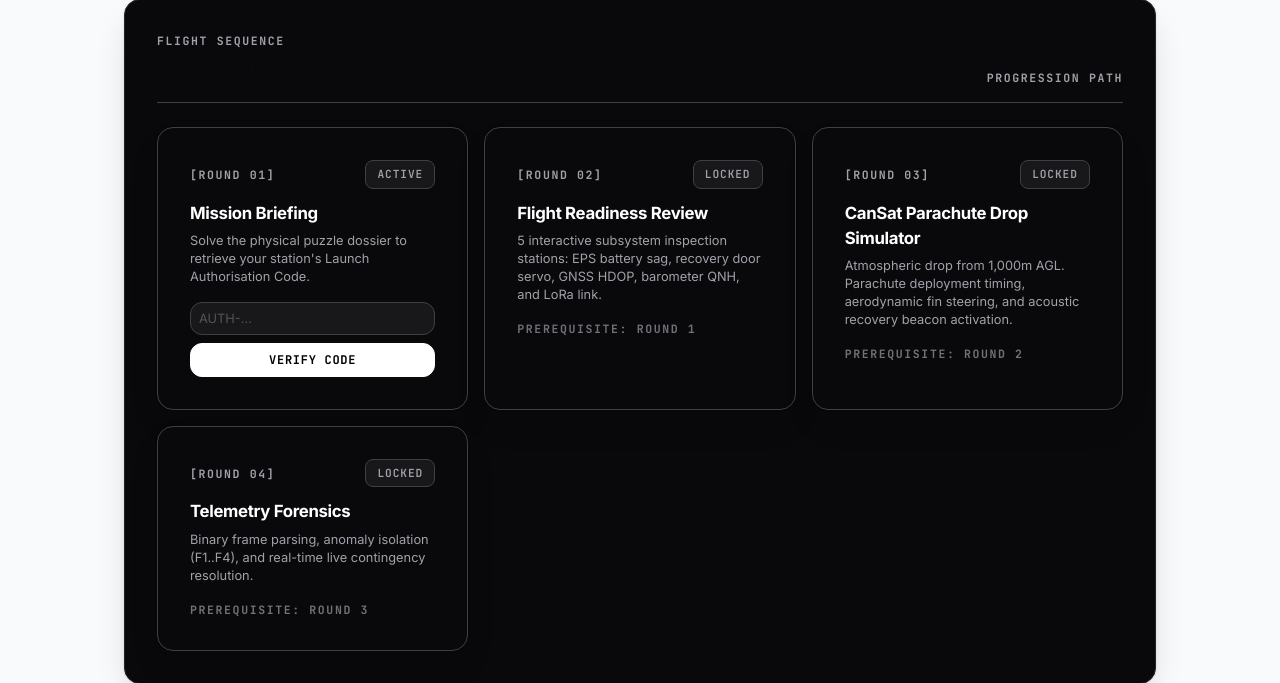
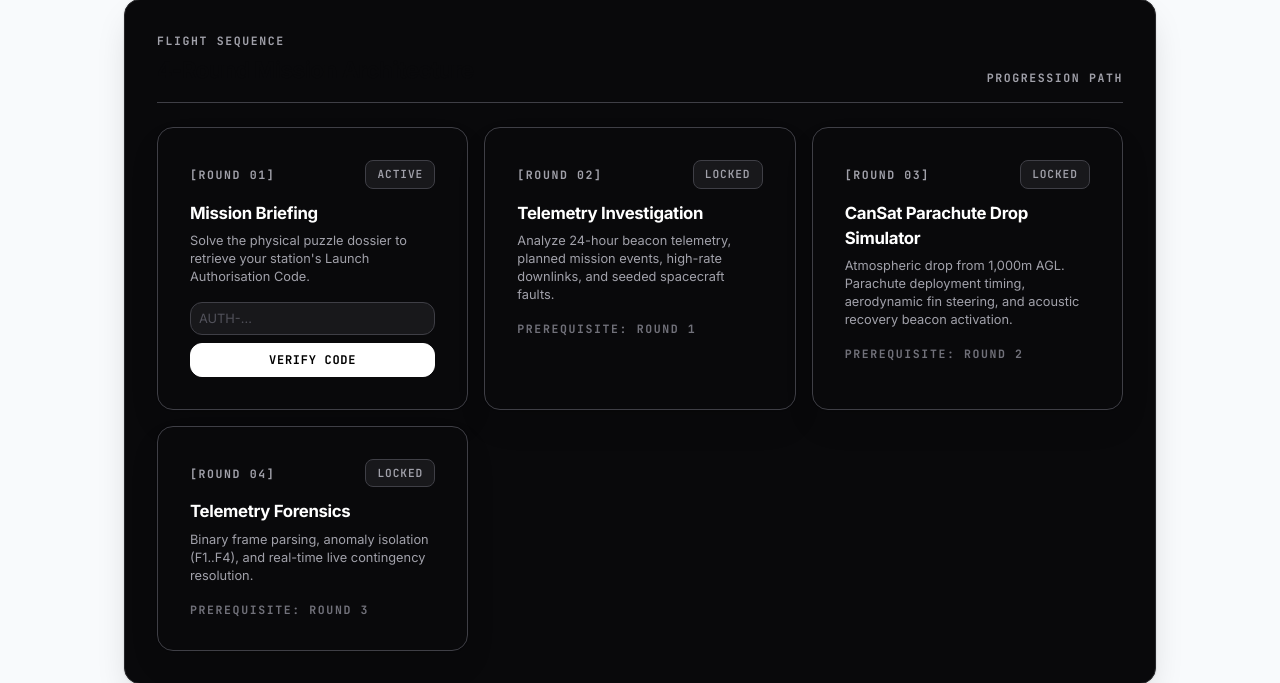
Before and after one commit to Hootsworth/ICARUS_cansat-XA14, a FastAPI app: template app/templates/dashboard.html in a window 1280 px wide. Shown: the part 693-1376 px from the top of the page. Run offline with FastAPI, Linux system fonts and the light colour scheme; the template is opened without the code that fills it, so the values that code supplies are empty; data comes from the database, SQL or seed files in the repository; some libraries are stand-ins or nearby versions.

Commit message:
Label Round 2 as telemetry investigation

```diff
--- a/app/templates/dashboard.html
+++ b/app/templates/dashboard.html
@@ -106,9 +106,9 @@
                     <span class="badge">LOCKED</span>
                     {% endif %}
                 </div>
-                <h3 style="font-size: 1.05rem; margin-bottom: 0.4rem;">Flight Readiness Review</h3>
+                <h3 style="font-size: 1.05rem; margin-bottom: 0.4rem;">Telemetry Investigation</h3>
                 <p style="font-size: 0.8rem; color: var(--text-muted); line-height: 1.4; margin-bottom: 1rem;">
-                    5 interactive subsystem inspection stations: EPS battery sag, recovery door servo, GNSS HDOP, barometer QNH, and LoRa link.
+                    Analyze 24-hour beacon telemetry, planned mission events, high-rate downlinks, and seeded spacecraft faults.
                 </p>
             </div>
             <div>
@@ -116,7 +116,7 @@
                 <div class="mono" style="font-size: 0.85rem; color: var(--text-main); font-weight: 700; margin-bottom: 0.5rem;">
                     +{{ rounds_summary[2].score }} PTS AWARDED
                 </div>
-                <a href="/round2" class="mono" style="font-size: 0.75rem; color: var(--text-dim); text-decoration: underline;">Review &rarr;</a>
+                <a href="/round2" class="mono" style="font-size: 0.75rem; color: var(--text-dim); text-decoration: underline;">Investigate &rarr;</a>
                 {% elif rounds_summary[2].status == 'active' %}
                 <a href="/round2" class="btn btn-primary" style="width: 100%; font-size: 0.75rem;">
                     Begin Review &rarr;
```
